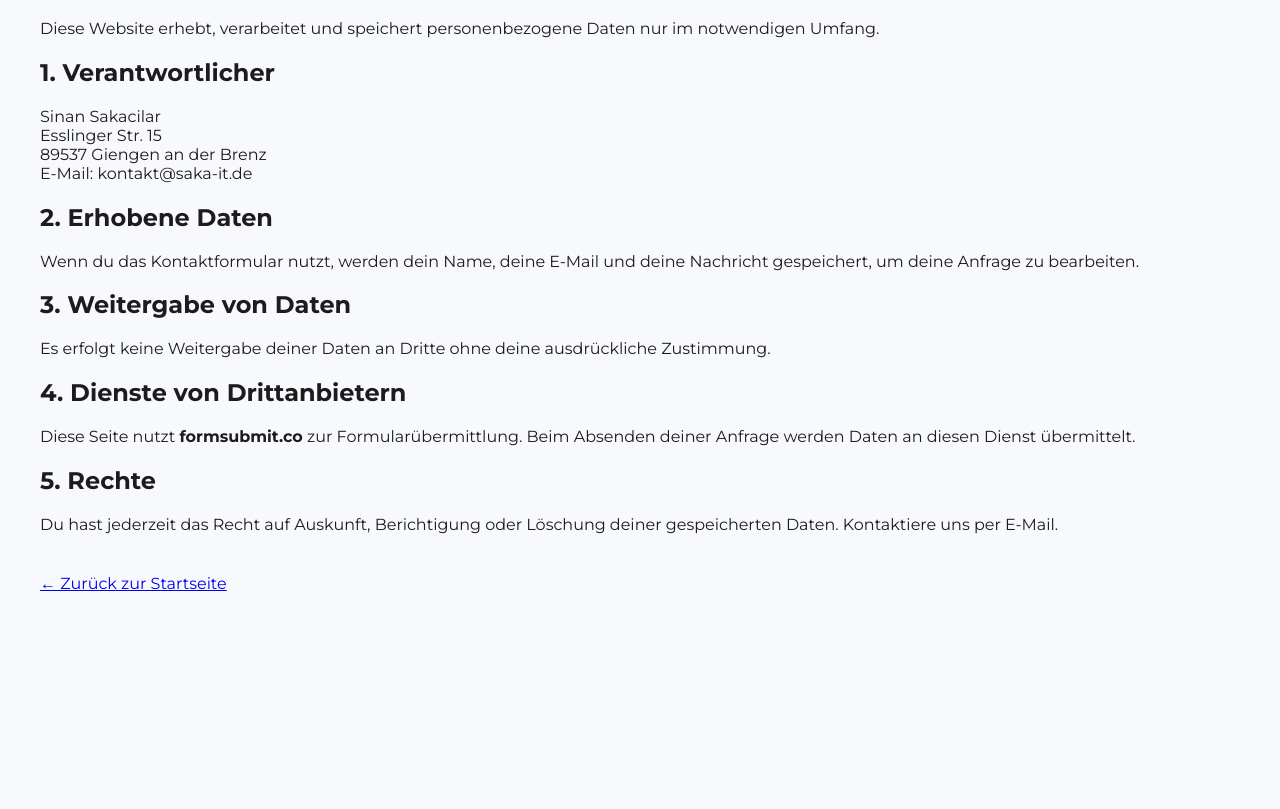
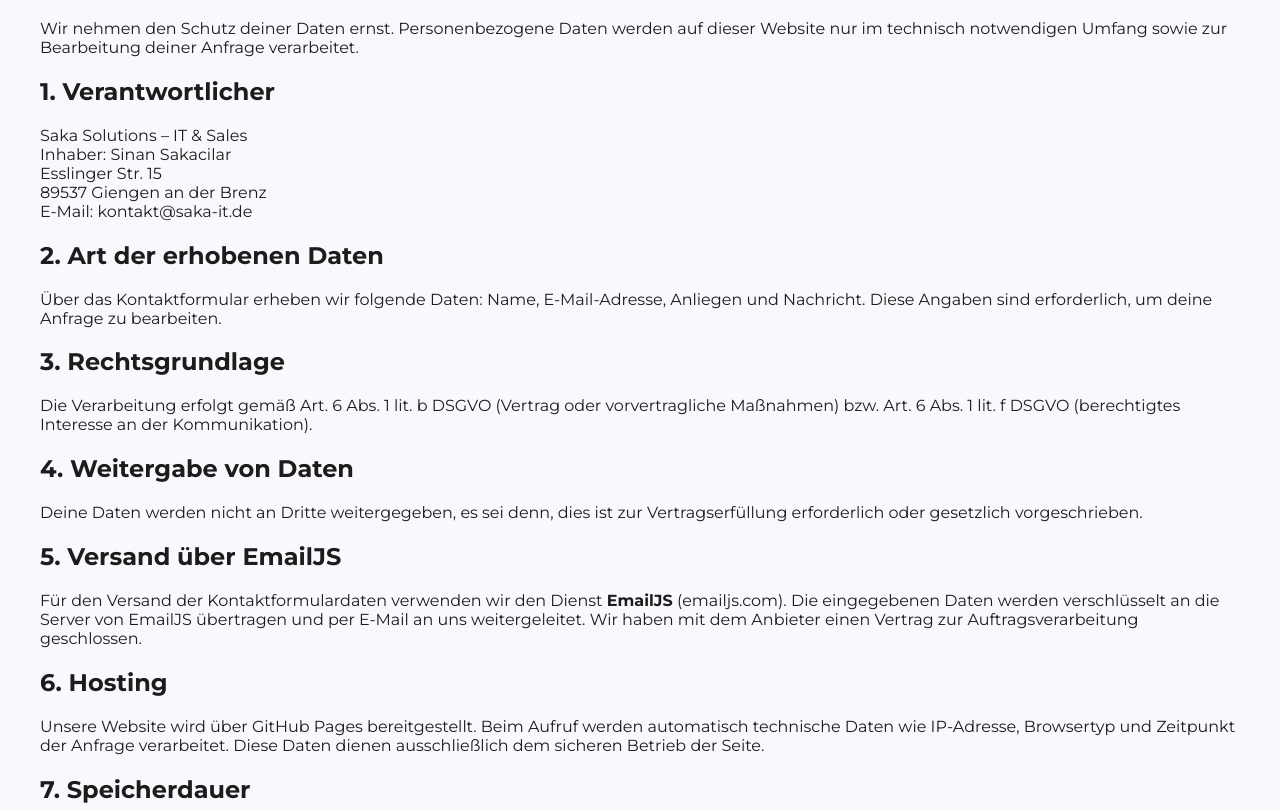
Before and after one commit to streamvibe-website/saka-solution, a plain HTML site: page datenschutz.html in a window 1280 px wide. Shown: the part 143-952 px from the top of the page. Before the commit the page ends 832 px from the top, so only its background shows below. Drawn offline with Linux system fonts and the light colour scheme.

Commit message:
Update Impressum und Datenschutzerklärung (DSGVO-konform Juli 2025)

```diff
--- a/datenschutz.html
+++ b/datenschutz.html
@@ -9,25 +9,52 @@
 <body>
   <div class="container" style="padding: 80px 20px;">
     <h1>Datenschutzerklärung</h1>
-    <p>Diese Website erhebt, verarbeitet und speichert personenbezogene Daten nur im notwendigen Umfang.</p>
+
+    <p>Wir nehmen den Schutz deiner Daten ernst. Personenbezogene Daten werden auf dieser Website nur im technisch notwendigen Umfang sowie zur Bearbeitung deiner Anfrage verarbeitet.</p>
 
     <h2>1. Verantwortlicher</h2>
-    <p>Sinan Sakacilar<br>
-    Esslinger Str. 15<br>
-    89537 Giengen an der Brenz<br>
-    E-Mail: kontakt@saka-it.de</p>
+    <p>
+      Saka Solutions – IT & Sales<br>
+      Inhaber: Sinan Sakacilar<br>
+      Esslinger Str. 15<br>
+      89537 Giengen an der Brenz<br>
+      E-Mail: kontakt@saka-it.de
+    </p>
 
-    <h2>2. Erhobene Daten</h2>
-    <p>Wenn du das Kontaktformular nutzt, werden dein Name, deine E-Mail und deine Nachricht gespeichert, um deine Anfrage zu bearbeiten.</p>
+    <h2>2. Art der erhobenen Daten</h2>
+    <p>
+      Über das Kontaktformular erheben wir folgende Daten: Name, E-Mail-Adresse, Anliegen und Nachricht. Diese Angaben sind erforderlich, um deine Anfrage zu bearbeiten.
+    </p>
 
-    <h2>3. Weitergabe von Daten</h2>
-    <p>Es erfolgt keine Weitergabe deiner Daten an Dritte ohne deine ausdrückliche Zustimmung.</p>
+    <h2>3. Rechtsgrundlage</h2>
+    <p>
+      Die Verarbeitung erfolgt gemäß Art. 6 Abs. 1 lit. b DSGVO (Vertrag oder vorvertragliche Maßnahmen) bzw. Art. 6 Abs. 1 lit. f DSGVO (berechtigtes Interesse an der Kommunikation).
+    </p>
 
-    <h2>4. Dienste von Drittanbietern</h2>
-    <p>Diese Seite nutzt <strong>formsubmit.co</strong> zur Formularübermittlung. Beim Absenden deiner Anfrage werden Daten an diesen Dienst übermittelt.</p>
+    <h2>4. Weitergabe von Daten</h2>
+    <p>
+      Deine Daten werden nicht an Dritte weitergegeben, es sei denn, dies ist zur Vertragserfüllung erforderlich oder gesetzlich vorgeschrieben.
+    </p>
 
-    <h2>5. Rechte</h2>
-    <p>Du hast jederzeit das Recht auf Auskunft, Berichtigung oder Löschung deiner gespeicherten Daten. Kontaktiere uns per E-Mail.</p>
+    <h2>5. Versand über EmailJS</h2>
+    <p>
+      Für den Versand der Kontaktformulardaten verwenden wir den Dienst <strong>EmailJS</strong> (emailjs.com). Die eingegebenen Daten werden verschlüsselt an die Server von EmailJS übertragen und per E-Mail an uns weitergeleitet. Wir haben mit dem Anbieter einen Vertrag zur Auftragsverarbeitung geschlossen.
+    </p>
+
+    <h2>6. Hosting</h2>
+    <p>
+      Unsere Website wird über GitHub Pages bereitgestellt. Beim Aufruf werden automatisch technische Daten wie IP-Adresse, Browsertyp und Zeitpunkt der Anfrage verarbeitet. Diese Daten dienen ausschließlich dem sicheren Betrieb der Seite.
+    </p>
+
+    <h2>7. Speicherdauer</h2>
+    <p>
+      Deine Daten werden nur so lange gespeichert, wie dies für die Bearbeitung deines Anliegens notwendig ist oder gesetzliche Aufbewahrungsfristen bestehen.
+    </p>
+
+    <h2>8. Deine Rechte</h2>
+    <p>
+      Du hast jederzeit das Recht auf Auskunft, Berichtigung, Löschung oder Einschränkung der Verarbeitung deiner Daten sowie das Recht auf Widerspruch. Kontaktiere uns dazu unter kontakt@saka-it.de.
+    </p>
 
     <p style="margin-top: 40px;"><a href="index.html">&larr; Zurück zur Startseite</a></p>
   </div>
```
Also changed, not shown: impressum.html (+14 -4 lines), index.html (+8 -8 lines).
